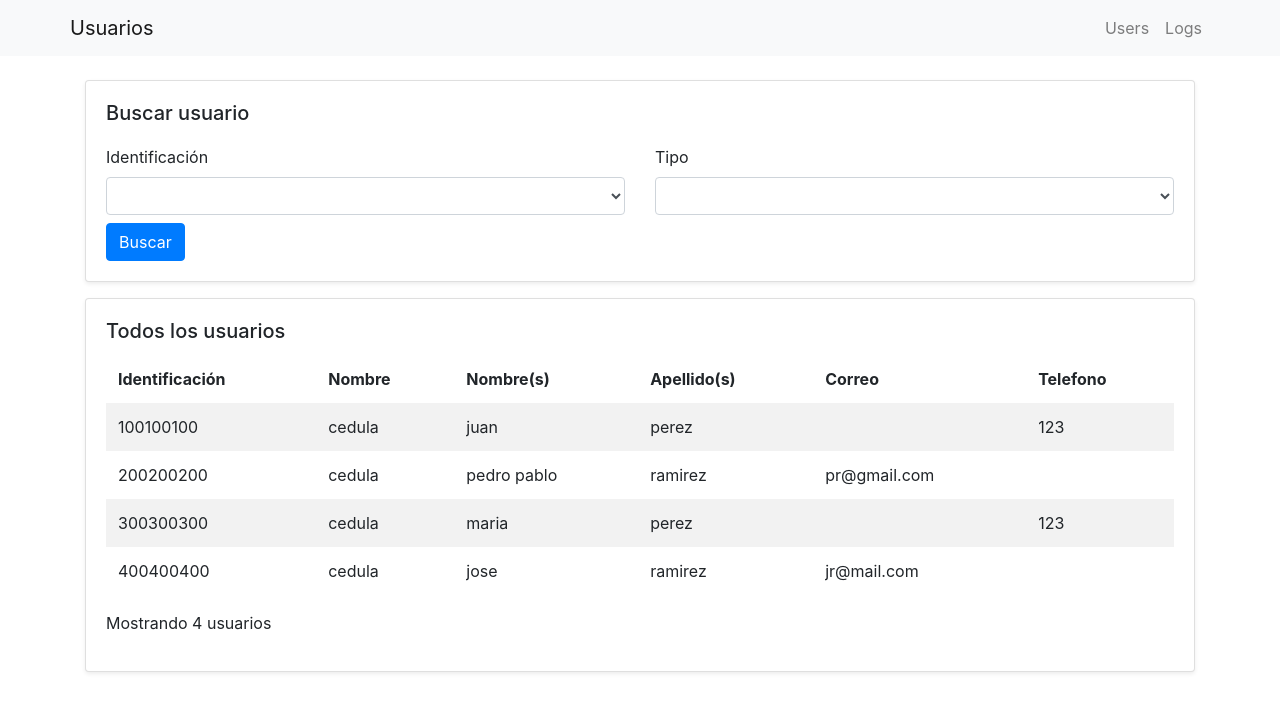
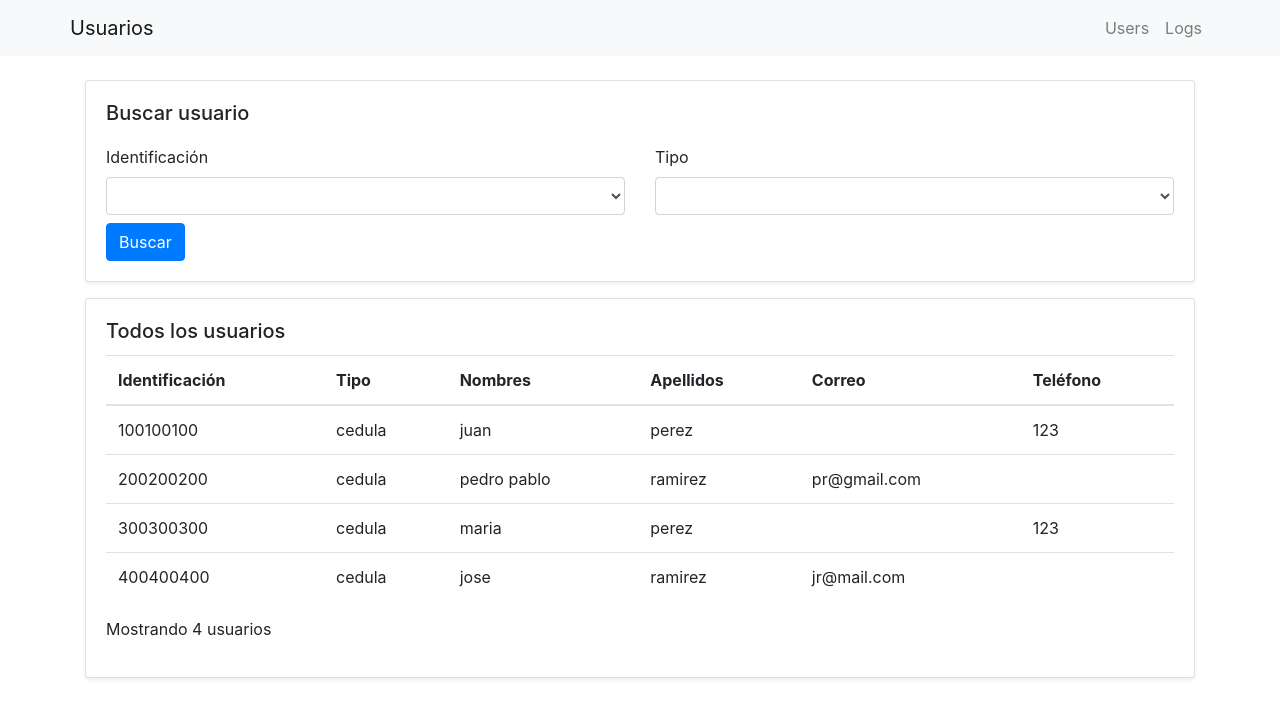
Before and after one commit to Sonya-c/softDesig2_frontend, a React (Create React App) app: page / in a window 1280 px wide. Shown: the top 718 px of the page. Built offline with nearby package versions, Linux system fonts and the light colour scheme.

Commit message:
feat: modal + table component

```diff
--- /dev/null
+++ b/src/components/TableComponent.js
@@ -0,0 +1,27 @@
+import { Table } from "react-bootstrap";
+
+export default function TableComponent({ data, columns, dataColumns, actionRow }) {
+    dataColumns = dataColumns || columns;
+
+    return (<div>
+        <Table>
+            <thead>
+                <tr>
+                    {columns.map((column) => {
+                        return <th>{ column }</th>
+                    })}
+                </tr>
+                </thead>
+            <tbody>
+            {data.map((element) => {
+                return <tr key={element.id} onClick={actionRow}>
+                    {dataColumns.map((column) => {
+                        console.log(element, column);
+                        return <td> {element[column]} </td>
+                    })}
+                </tr>
+            })}
+            </tbody>
+        </Table>
+    </div>);
+}
--- a/src/pages/UserPage.js
+++ b/src/pages/UserPage.js
@@ -1,8 +1,16 @@
 import { useEffect, useState } from "react";
-import { Container, Table, Form, Row, Col, Button, Card } from "react-bootstrap";
+import { Container, Form, Row, Col, Button, Card, Modal } from "react-bootstrap";
+import TableComponent from "../components/TableComponent";
 
 function UserPage() {
+  const columns = ["Identificación", "Tipo", "Nombres", "Apellidos", "Correo", "Teléfono"];
+  const userProperties = ["id", "type", "names", "lastnames", "email", "phone"];
+
   const [users, setUsers] = useState([]);
+  const [show, setShow] = useState(false);
+
+  const handleClose = () => setShow(false);
+  const handleShow = () => setShow(true);
 
   useEffect(() => {
     setUsers([
@@ -57,37 +65,53 @@ function UserPage() {
         <Card.Body>
           <Card.Title>Todos los usuarios</Card.Title>
           <div style={{
-            overflow: "scroll",
+            overflow: "auto",
             maxHeight: "300px"
           }}>
-            <Table striped hover borderless align="center" >
-              <thead>
-                <tr>
-                  <th>Identificación</th>
-                  <th>Nombre</th>
-                  <th>Nombre(s)</th>
-                  <th>Apellido(s)</th>
-                  <th>Correo</th>
-                  <th>Telefono</th>
-                </tr>
-              </thead>
-              <tbody>
-                {users.map((user) => {
-                  return <tr key={user.id} onClick={() => alert(user.names)}>
-                    <td><div>{user.id}</div></td>
-                    <td><div>{user.type}</div></td>
-                    <td><div>{user.names}</div></td>
-                    <td><div>{user.lastnames}</div></td>
-                    <td><div>{user.email}</div></td>
-                    <td><div>{user.phone}</div></td>
-                  </tr>
-                })}
-              </tbody>
-            </Table>
-            <p>Mostrando {users.length} usuarios</p>
+            <TableComponent
+              columns={columns}
+              data={users}
+              dataColumns={userProperties}
+              actionRow={handleShow}
+            />
           </div>
+          <p>Mostrando {users.length} usuarios</p>
         </Card.Body>
       </Card>
+      <Modal show={show} onHide={handleClose} centered >
+        <Modal.Header>
+          <Modal.Title>Modal heading</Modal.Title>
+        </Modal.Header>
+        <Modal.Body>
+          <Form>
+              <Col>
+                Imagen
+              </Col>
+              <Form.Group as={Row} className="mb-3" controlId="">
+                <Form.Label column >
+                  Id
+                </Form.Label>
+                <Col sm="8">
+                  <Form.Control type="text" />
+                </Col>
+              </Form.Group>
+
+              <Form.Group as={Row} className="mb-3" controlId="">
+                <Form.Label column>
+                  Tipo de Documento
+                </Form.Label>
+                <Col sm="8">
+                  <Form.Control type="text" />
+                </Col>
+              </Form.Group>
+          </Form>
+        </Modal.Body>
+        <Modal.Footer>
+          <Button variant="secondary" onClick={handleClose}>
+            Cancel
+          </Button>
+        </Modal.Footer>
+      </Modal>
     </Container>
   );
 }
```
Also changed, not shown: src/components/CreateUserForm.js (added).
